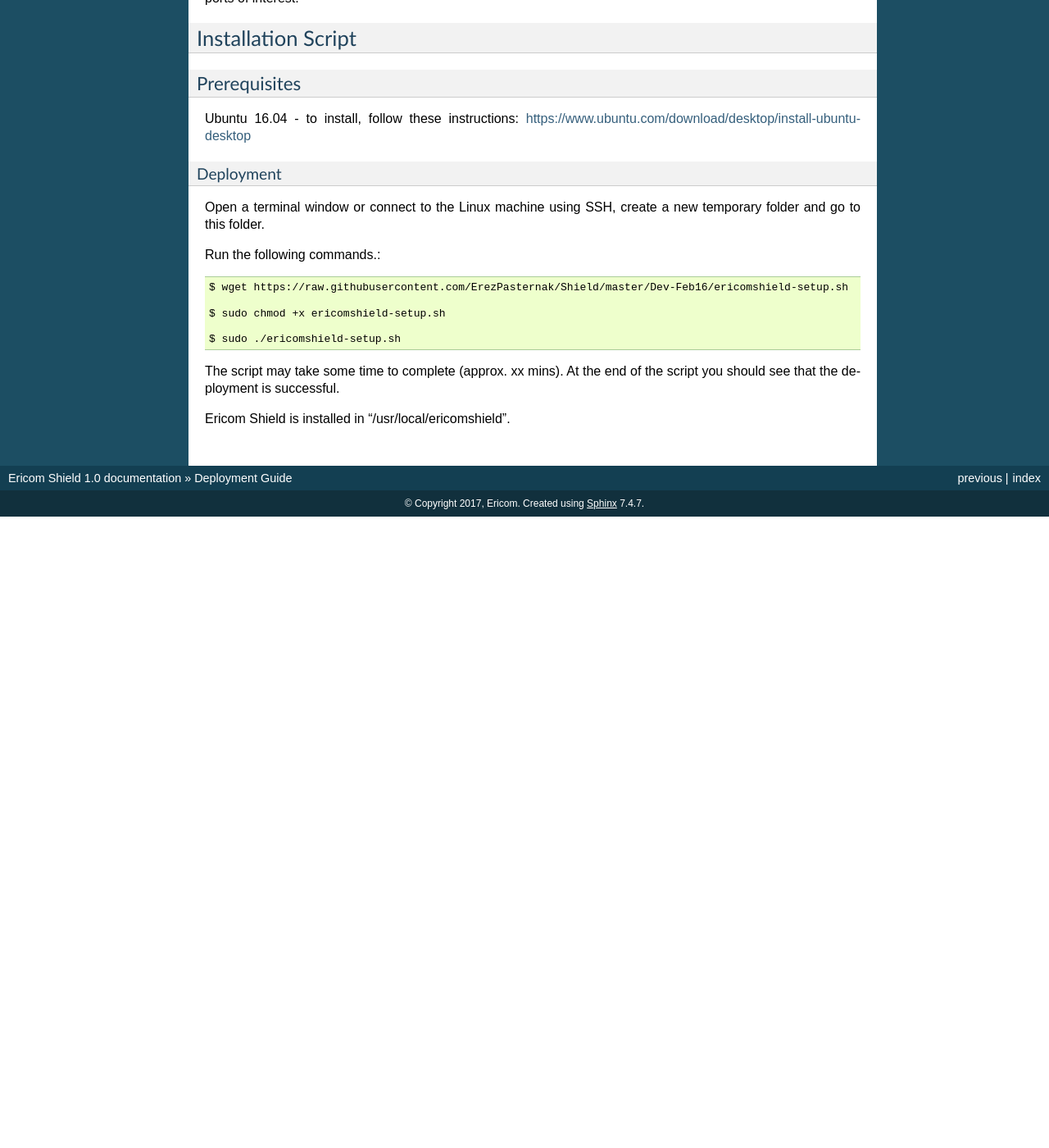
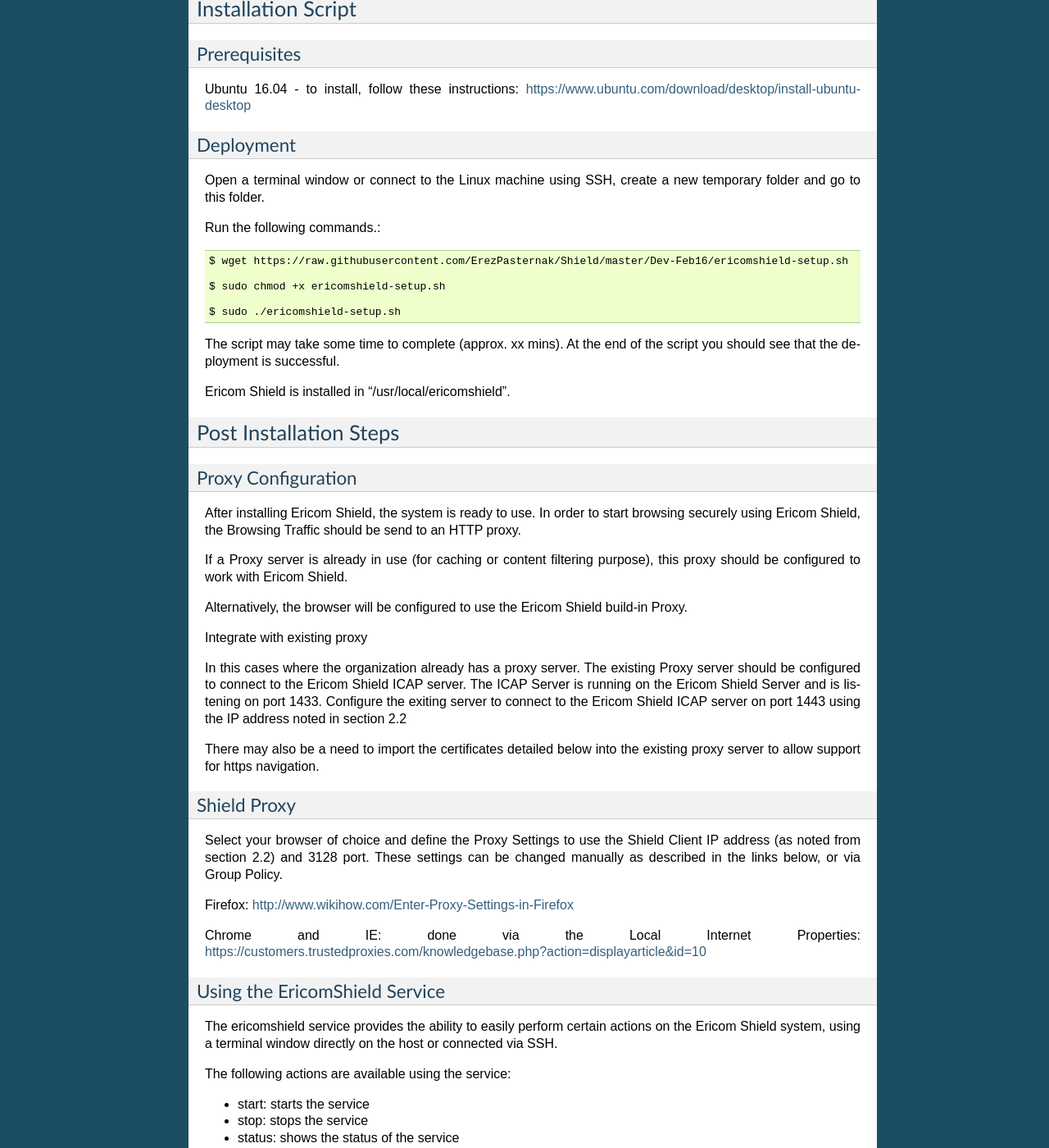
Before and after one commit to BenyH/Shield.Docs, a Sphinx documentation site: the page built from docs/deploymentguide.rst, in a window 1280 px wide and 1400 px high, scrolled down 3080 px. Shown: the whole window at 82% size. Built offline with Sphinx 7.4.7, drawn with Linux system fonts in a browser that asks for light colours; before the commit the page ends 3710 px from its top, so only the background shows below that; some of the changed text lies outside the part shown.

Commit message:
Added Content
To Chaptor 3

```diff
--- a/docs/deploymentguide.rst
+++ b/docs/deploymentguide.rst
@@ -71,9 +71,7 @@ Hardware Requirements
 
 Minimum hardware specifications are 64GB memory, 8 core processors and 40GB disk space per shield server.
 
-Note
-
-A higher spec machine will host more virtual containers and therefore more browser sessions.  For example 50 cores and 140GB would support approx. 350 virtual containers.
+  ..note:: A higher spec machine will host more virtual containers and therefore more browser sessions.  For example 50 cores and 140GB would support approx. 350 virtual containers.
 
 
 
@@ -95,6 +93,7 @@ Update feature to ensure it is always up to date with the latest release. The au
 Installers
 **********
 
+
 Virtual Appliance
 =================
 
@@ -106,6 +105,7 @@ VirtualBox on Windows/Linux:
 Linux: open a terminal and run::
 
 $ apt install virtualbox · Windows: https://www.virtualbox.org/wiki/Downloads
+
 
 Vagrant File
 ============
@@ -148,7 +148,7 @@ Prerequisites
 Ubuntu 16.04 - to install, follow these instructions: https://www.ubuntu.com/download/desktop/install-ubuntu-desktop
 
 Deployment
-----------
+==========
 
 Open a terminal window or connect to the Linux machine using SSH, create a new temporary folder and go to this folder.
 
@@ -163,3 +163,93 @@ Run the following commands.::
 The script may take some time to complete (approx. xx mins). At the end of the script you should see that the deployment is successful.
 
 Ericom Shield is installed in “/usr/local/ericomshield”.
+
+
+***********************
+Post Installation Steps
+***********************
+
+
+Proxy Configuration
+===================
+
+After installing Ericom Shield, the system is ready to use. In order to start browsing securely using Ericom Shield, the Browsing Traffic should be send to an HTTP proxy.
+
+If a Proxy server is already in use (for caching or content filtering purpose), this proxy should be configured to work with Ericom Shield.
+
+Alternatively, the browser will be configured to use the Ericom Shield build-in Proxy.
+
+Integrate with existing proxy
+
+In this cases where the organization already has a proxy server. The existing Proxy server should be configured to connect to the Ericom Shield ICAP server. The ICAP Server is running on the Ericom Shield Server and is listening on port 1433. Configure the exiting server to connect to the Ericom Shield ICAP server on port 1443 using the IP address noted in section 2.2
+
+There may also be a need to import the certificates detailed below into the existing proxy server to allow support for https navigation.
+
+
+Shield Proxy
+============
+
+Select your browser of choice and define the Proxy Settings to use the Shield Client IP address (as noted from section 2.2) and 3128 port. These settings can be changed manually as described in the links below, or via Group Policy.
+
+Firefox: http://www.wikihow.com/Enter-Proxy-Settings-in-Firefox
+
+Chrome and IE: done via the Local Internet Properties: https://customers.trustedproxies.com/knowledgebase.php?action=displayarticle&id=10
+
+
+Using the EricomShield Service
+==============================
+
+The ericomshield service provides the ability to easily perform certain actions on the Ericom Shield system, using a terminal window directly on the host or connected via SSH.
+
+The following actions are available using the service:
+
+* start: starts the service
+* stop: stops the service
+* status: shows the status of the service
+* version: shows the service version
+* restart: stops and restarts the service
+
+The required syntax is sudo service ericomshield <command> e.g.
+
+	$ sudo service ericomshield status
+
+You should see the following to show that the system is running.
+
+.. figure:: images/ericomshieldstatus_f2.png
+	:scale: 75%
+	:alt: Ericom Shield status
+	:align: center
+
+	*figure 1: Ericom Shield Status*
+
+
+Browsing HTTPS sites
+====================
+
+**Windows**
+
+In order for Shield to handle HTTPS URLs, the following certificates need to be imported into the client machine (Local Computer). This can be done via Group Policy or manually.
+
+Download the certificates:
+Save the following certificates locally:
+
+ca.cert.pem  https://raw.githubusercontent.com/ErezPasternak/Shield/master/Certs/ca.cert.pem
+intermediate-chain.cert.pem		https://raw.githubusercontent.com/ErezPasternak/Shield/master/Certs/intermediate-chain.cert.pem
+
+To save – right click on the text and select “Save as”.
+
+
+**Deploy certificates using Group Policy:**
+
+To deploy certificates using Group Policy, follow the instructions detailed below:
+
+1. Open Group Policy Management Console.
+2. Find an existing or create a new GPO to contain the certificate settings. Ensure that the GPO is associated with the domain, site, or organizational unit whose users you want affected by the policy.
+3. Right-click the GPO, and then select *Edit*.
+4. Group Policy Management Editor opens, and displays the current contents of the policy object.
+5. In the navigation pane, open *Computer Configuration\Windows Settings\Security Settings\Public Key Policies\Trusted Publishers*.
+6. Click the *Action* menu, and then click *Import*.
+7. Follow the instructions in the *Certificate Import Wizard* to find and import the certificate.
+8. If the certificate is self-signed, and cannot be traced back to a certificate that is in the *Trusted Root Certification Authorities* certificate store, then you must also copy the certificate to that store. In the navigation pane, click Trusted Root Certification Authorities, and then repeat steps 5 and 6 to install a copy of the certificate to that store.
+
+	.. note:: More details can be found in the TechNet Article here…  https://technet.microsoft.com/en-us/library/cc770315%28v=ws.10%29.aspx?f=255&MSPPError=-2147217396
```
Also changed, not shown: docs/images/ericomshieldstatus_f2.png (added).
